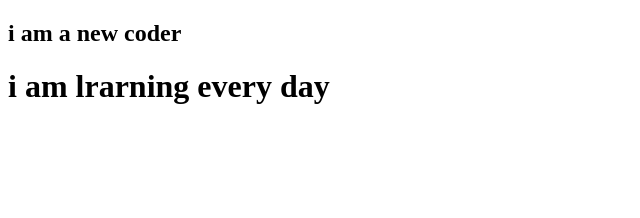
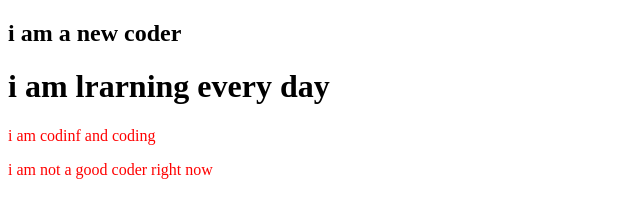
Before and after one commit to kaziashik/my-second-repo, a plain HTML site: page index.html in a window 1280 px wide. Shown: the whole page, without its empty margins (0-640 px from the left). Drawn offline with Linux system fonts and the light colour scheme.

Commit message:
styles added

```diff
--- a/index.html
+++ b/index.html
@@ -5,10 +5,13 @@
     <meta http-equiv="X-UA-Compatible" content="IE=edge">
     <meta name="viewport" content="width=device-width, initial-scale=1.0">
     <title>my sencond repo </title>
+    <link rel="stylesheet" href="style.css">
 </head>
 <body>
     <h2>i am a new coder</h2>
     <h1>i am lrarning every day</h1>
+    <p>i am codinf and coding</p>
+    <p>i am not a good coder right now</p>
 
 </body>
 </html>
--- /dev/null
+++ b/style.css
@@ -0,0 +1,3 @@
+p{
+    color:red;
+}
```
